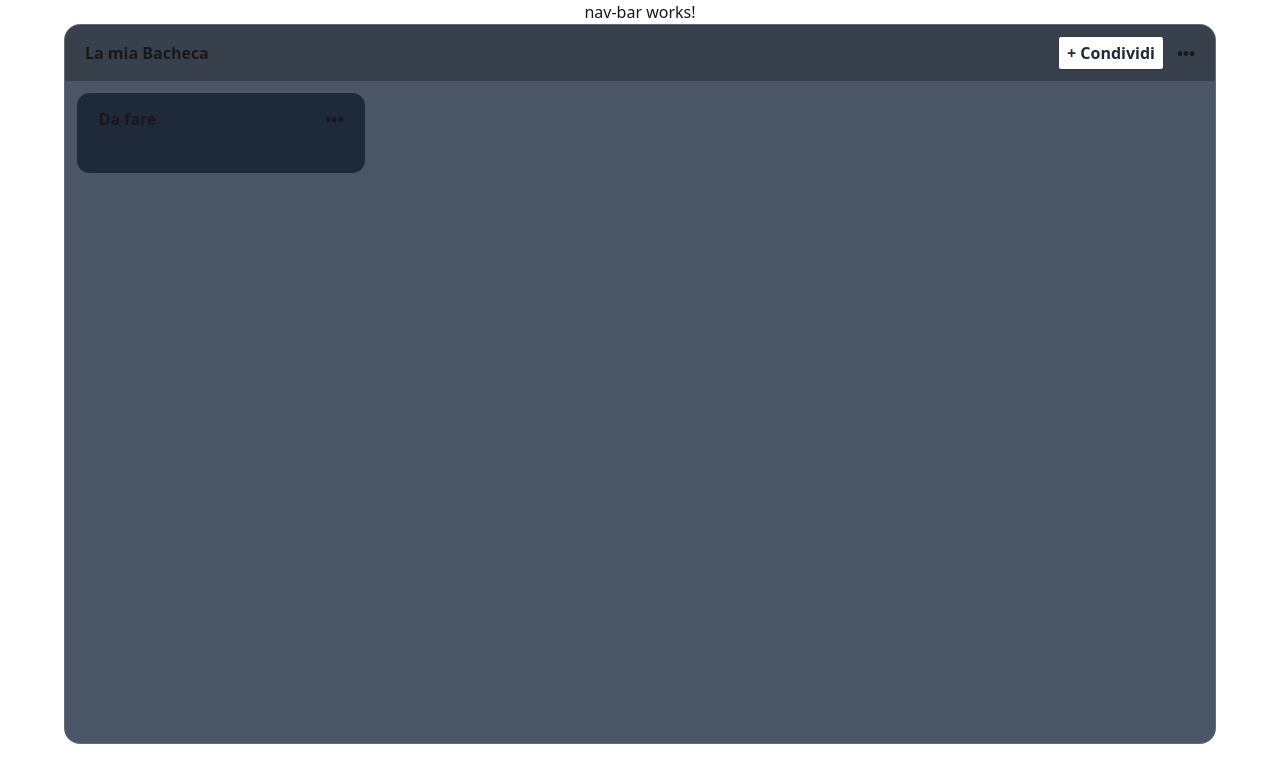
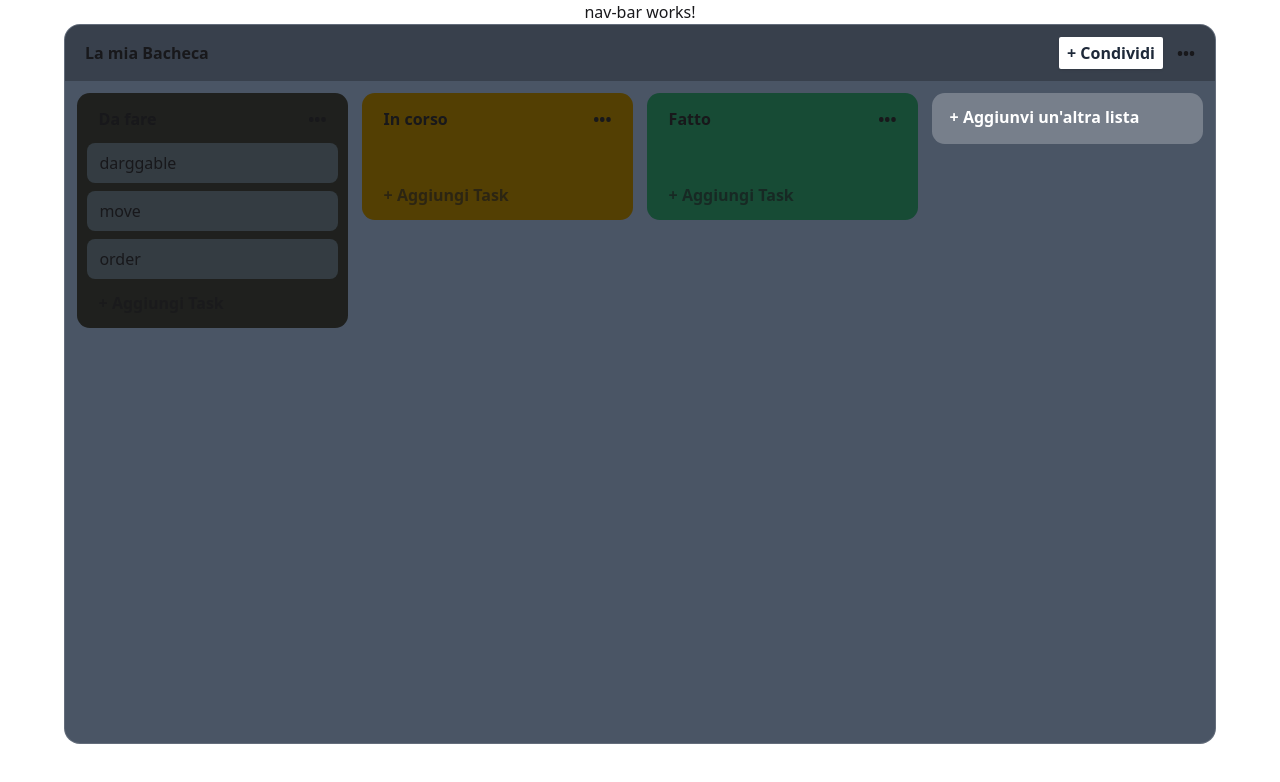
Before and after one commit to Giuseppe-Gambino/Taskee, an Angular app: page / in a window 1280 px wide. Shown: the top 782 px of the page. Built offline with nearby package versions, Linux system fonts and the light colour scheme.

Commit message:
un po di test cdk drag & drop

```diff
--- a/package.json
+++ b/package.json
@@ -11,6 +11,7 @@
   "private": true,
   "dependencies": {
     "@angular/animations": "^18.2.0",
+    "@angular/cdk": "^18.2.14",
     "@angular/common": "^18.2.0",
     "@angular/compiler": "^18.2.0",
     "@angular/core": "^18.2.0",
--- a/src/app/pages/dashboard/dashboard.component.html
+++ b/src/app/pages/dashboard/dashboard.component.html
@@ -17,13 +17,47 @@
   </div>
   <!-- main bacheca -->
   <div class="p-3 w-full h-full overflow-scroll">
-    <div class="colonna bg-gray-800">
+    <ul class="riga-colonne flex gap-x-3.5 items-start">
+      <!-- colonna standard -->
+      <li
+        *ngFor="let sezione of colonne"
+        class="colonna"
+        [ngStyle]="{ 'background-color': sezione.color }"
+      >
         <!-- header colonna -->
         <div class="flex items-center justify-between px-3 py-1 font-semibold">
-        <h6>Da fare</h6>
+          <h6>{{ sezione.name }}</h6>
           <p>•••</p>
         </div>
         <!-- body colonna -->
+        <ul
+          class="cont-tasks flex flex-col gap-y-2 min-h-7"
+          cdkDropList
+          (cdkDropListDropped)="drop($event)"
+        >
+          <li
+            *ngFor="let item of sezione.tasks"
+            class="task flex flex-col"
+            cdkDrag
+          >
+            <div class="text-task">{{ item.description }}</div>
+          </li>
+        </ul>
+        <!-- footer colonna -->
+        <div
+          class="px-3 py-1 font-semibold w-full hover:bg-gray-700 rounded-md cursor-pointer"
+        >
+          <h6 class="opacity-65">+ Aggiungi Task</h6>
         </div>
+      </li>
+
+      <!-- colonna di creazione -->
+      <li class="new-colonna bg-[#ffffff3f] cursor-pointer">
+        <!-- header colonna -->
+        <div class="px-2 pt-0.5 pb-1.5 font-semibold text-white">
+          <h6>+ Aggiunvi un'altra lista</h6>
+        </div>
+      </li>
+    </ul>
   </div>
 </section>
--- a/src/app/pages/dashboard/dashboard.component.scss
+++ b/src/app/pages/dashboard/dashboard.component.scss
@@ -8,3 +8,23 @@
   padding: 0.6rem;
   border-radius: 0.8rem;
 }
+
+.new-colonna {
+  width: 18rem;
+  padding: 0.6rem;
+  border-radius: 0.8rem;
+}
+
+.cont-tasks {
+  margin-block: 0.5rem;
+}
+
+.task {
+  background-color: #343c42;
+  border-radius: 0.5rem;
+}
+
+.text-task {
+  padding-block: 0.5rem;
+  padding-inline: 0.8rem;
+}
--- a/src/app/pages/dashboard/dashboard.component.ts
+++ b/src/app/pages/dashboard/dashboard.component.ts
@@ -1,10 +1,39 @@
 import { Component } from '@angular/core';
+import {
+  CdkDrag,
+  CdkDragDrop,
+  moveItemInArray,
+  transferArrayItem,
+} from '@angular/cdk/drag-drop';
 
 @Component({
   selector: 'app-dashboard',
   templateUrl: './dashboard.component.html',
-  styleUrl: './dashboard.component.scss'
+  styleUrl: './dashboard.component.scss',
 })
 export class DashboardComponent {
+  colonne: any[] = [
+    {
+      name: 'Da fare',
+      color: '#1f201e',
+      order: 0,
+      tasks: [
+        { order: 1, description: 'darggable' },
+        { order: 2, description: 'move' },
+        { order: 3, description: 'order' },
+      ],
+    },
+    { name: 'In corso', color: '#533F03', order: 1, tasks: [] },
+    { name: 'Fatto', color: '#174B35', order: 2, tasks: [] },
+  ];
 
+  drop(event: CdkDragDrop<any[]>) {
+    console.log(event);
+    transferArrayItem(
+      event.previousContainer.data,
+      event.container.data,
+      event.previousIndex,
+      event.currentIndex
+    );
+  }
 }
```
Also changed, not shown: src/app/app.module.ts (+4 -11 lines), src/app/pages/dashboard/dashboard.module.ts (+4 -9 lines), 1 other file (tests, documents, lock files or other folders). Lines whose indentation alone changed are shown as unchanged.
